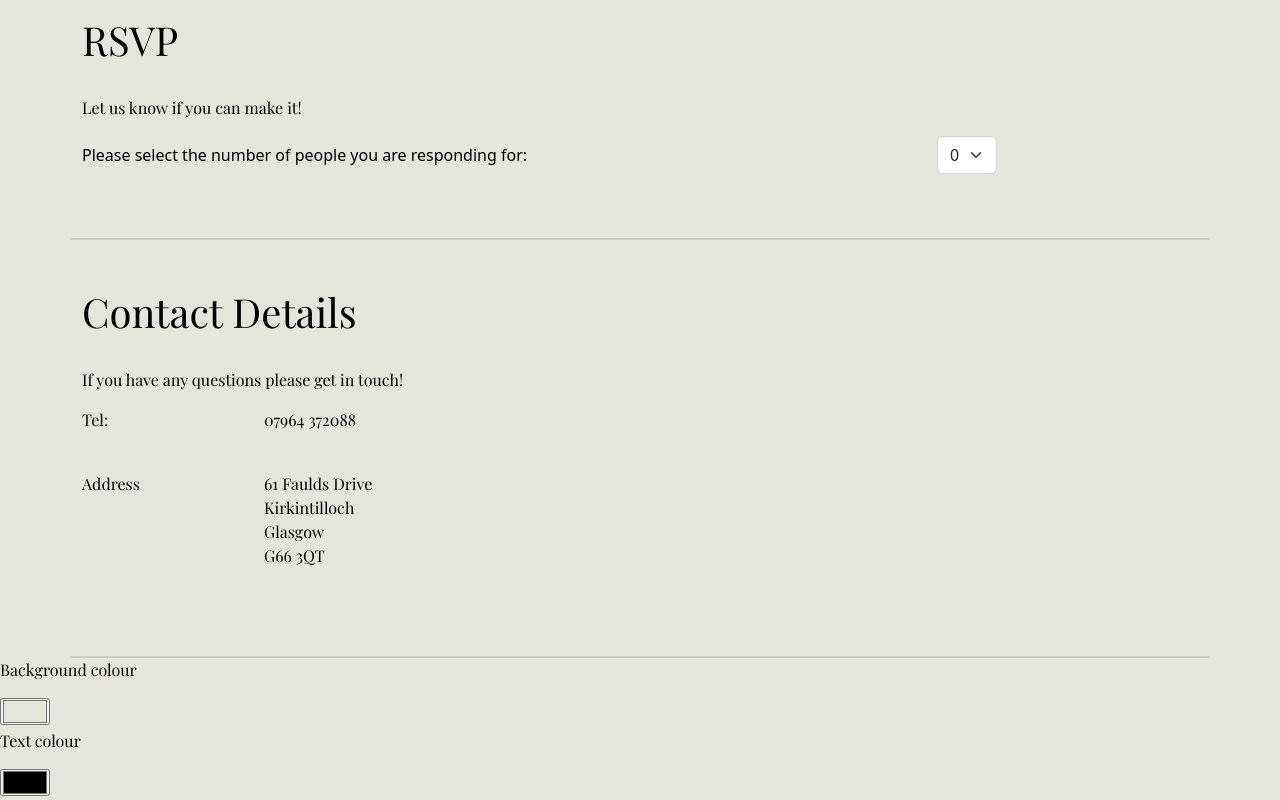
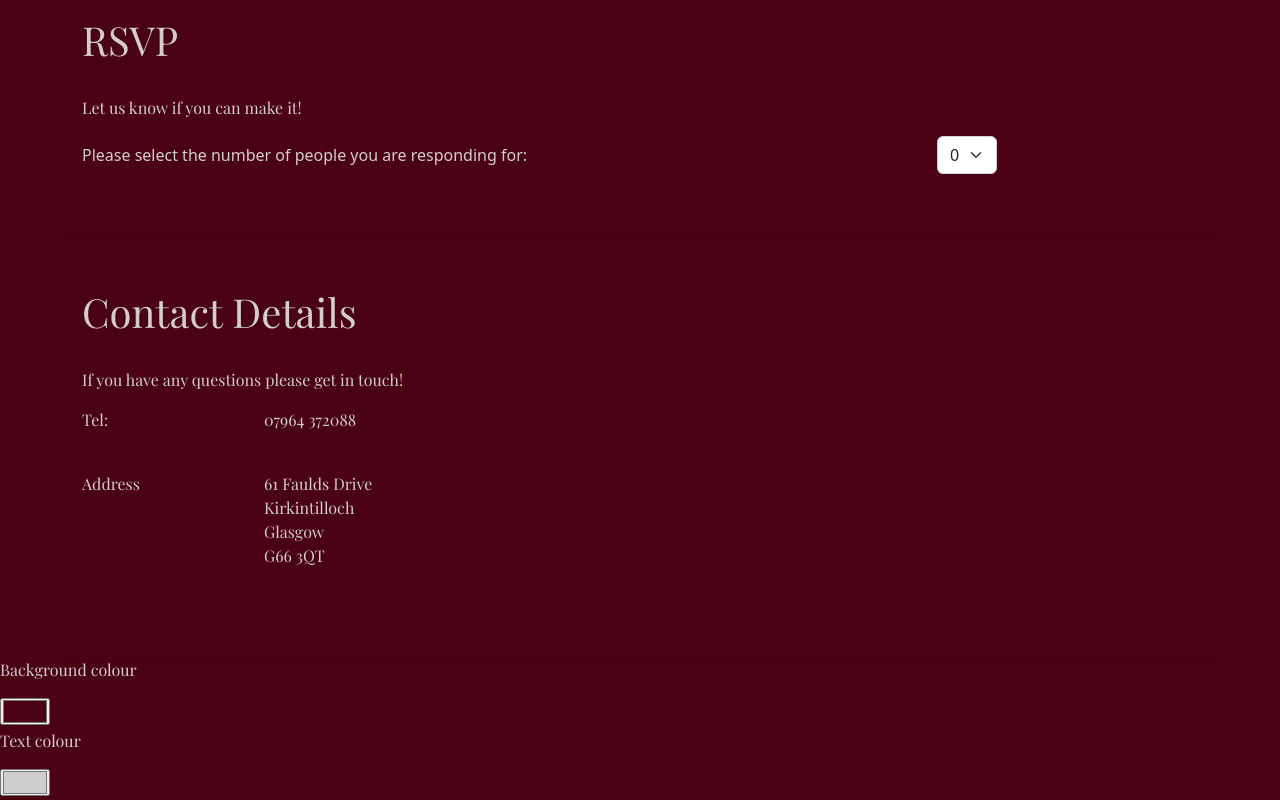
Before and after one commit to JohnLennox/fionaNeilWed, a React (Create React App) app: page / in a window 1280 px wide. Shown: the part 4644-5444 px from the top of the page. Built offline with nearby package versions, Linux system fonts and the light colour scheme; a web font is replaced by a local one.

Commit message:
changing images and default colours

```diff
--- a/src/App.js
+++ b/src/App.js
@@ -12,8 +12,8 @@ import {useState} from "react";
 
 function App() {
 
-    const [colour, setColour] = useState('#E6E5DC');
-    const [textColour, setTextColour] = useState('#000000');
+    const [colour, setColour] = useState('#4B0114');
+    const [textColour, setTextColour] = useState('#CFCFCF');
 
     return (
         <div style={{backgroundColor: colour, color: textColour}}>
```
Also changed, not shown: src/resources/images/background.webp (deleted), src/resources/images/im5.jpg.
